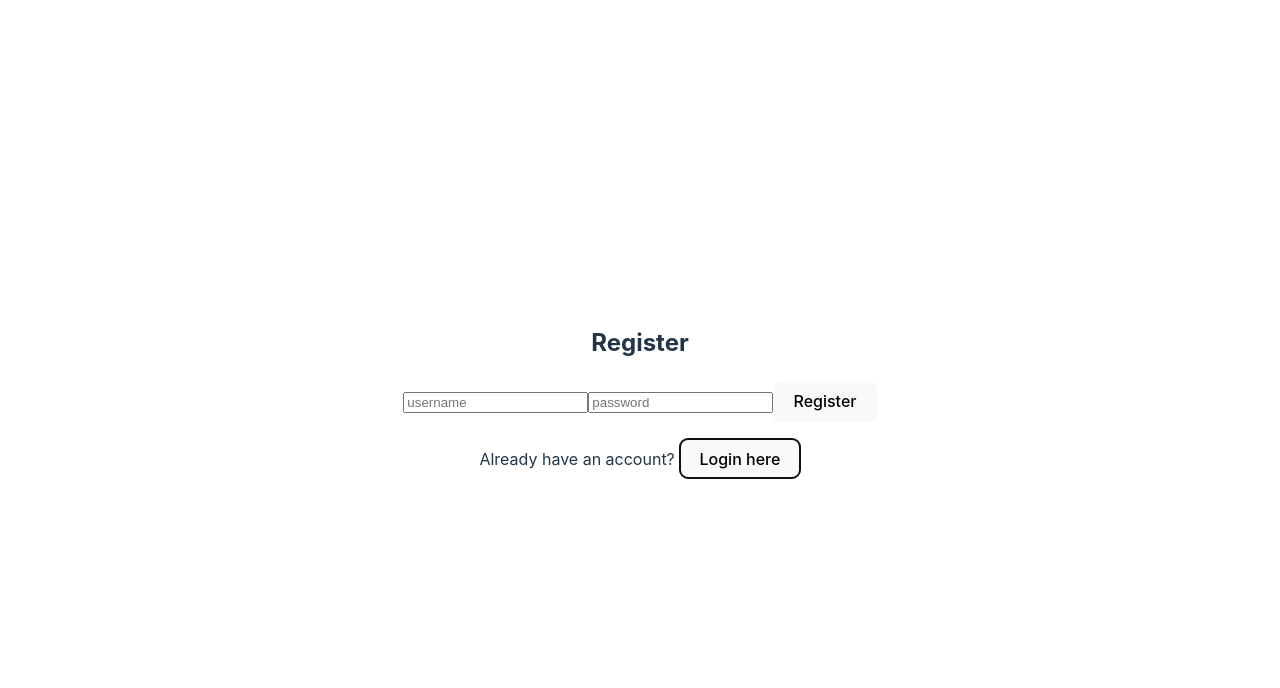
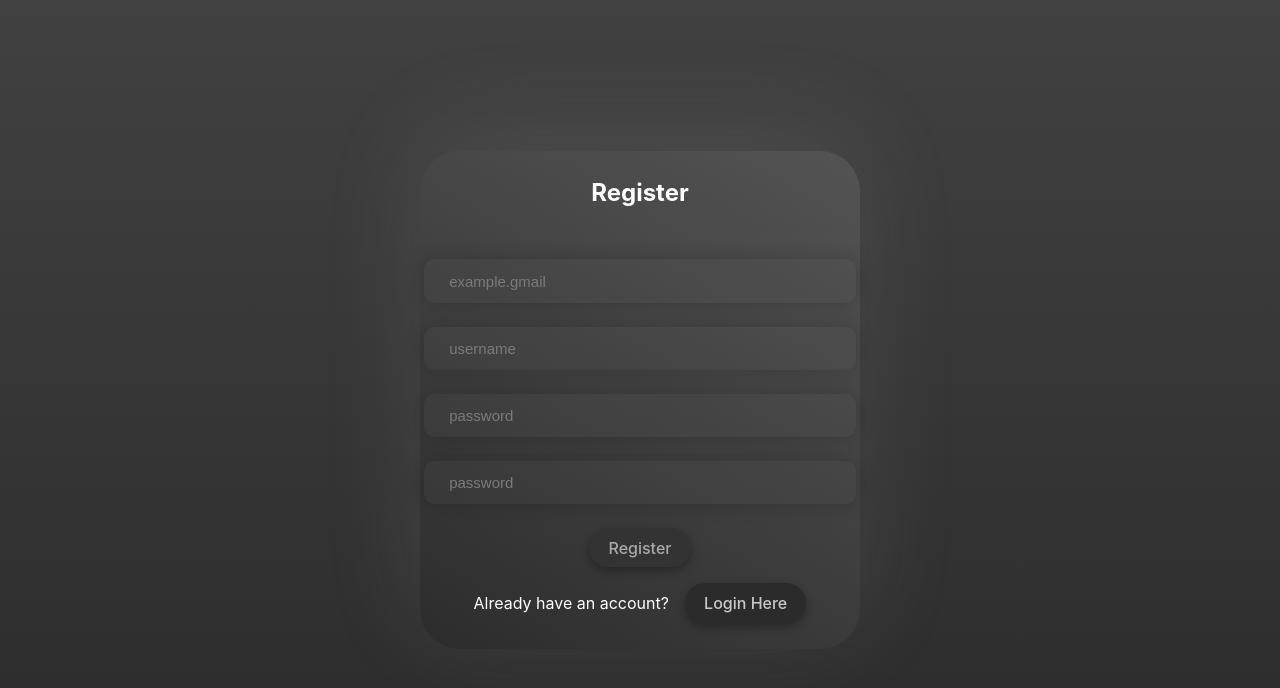
Before and after one commit to AlrJohn/easyFinance, a React (Vite) app in the folder frontend/easyFinance/: page /login in a window 1280 px wide. Both pictures are taken after a click on the button "Register here". Shown: the top 688 px of the page. Built offline with nearby package versions, Linux system fonts and the light colour scheme.

Commit message:
frontend style

```diff
--- a/frontend/easyFinance/package.json
+++ b/frontend/easyFinance/package.json
@@ -11,7 +11,8 @@
   },
   "dependencies": {
     "react": "^18.3.1",
-    "react-dom": "^18.3.1"
+    "react-dom": "^18.3.1",
+    "react-router-dom": "^7.1.1"
   },
   "devDependencies": {
     "@eslint/js": "^9.17.0",
--- /dev/null
+++ b/frontend/easyFinance/src/LoginPage.css
@@ -0,0 +1,112 @@
+body{
+    background-image: linear-gradient(to top, #2B2B2B, #414141);
+}
+input{
+    outline: none;
+    min-height: 2em ;
+    min-width: 60%;
+    background: transparent;
+    border: none;
+    border-width: 2px;
+    text-indent: 1em;
+    font-size: 15px;
+    -webkit-text-fill-color: #7b7b7b;
+    color: #7b7b7b;
+    caret-color: #7b7b7b;
+}
+
+input:focus{
+    border-color:#A3C6E1;
+}
+
+p{
+    color: white;
+}
+
+button{
+    border: none;
+    border-radius: 20px;
+}
+#div-container-holds_form {
+    position: relative; /* Needed for positioning the pseudo-element */
+    background: #4d4d4d00;
+    color: #59595916;
+    min-width: 11cm;
+    box-shadow: 0 -18px 100px rgba(190, 190, 190, 0.13);
+    padding-top: 0;
+    padding-bottom: 10px;
+    min-height: 10cm;
+    border-radius: 40px;
+    z-index: 1; /* Ensures content stays on top */
+}
+
+#div-container-holds_form::before {
+    content: ''; /* Creates an empty pseudo-element */
+    position: absolute;
+    top: 0;
+    left: 0;
+    right: 0;
+    bottom: 0;
+    background: linear-gradient(to top right, rgba(0, 0, 0, 0.062), rgba(255, 255, 255, 0.123)); /* Gradient */
+    border-radius: 40px; /* Apply border-radius to the pseudo-element */
+    z-index: -1; /* Ensures the pseudo-element is behind the content */
+}
+
+h2{
+    border-top-left-radius:18px ;
+    border-top-right-radius: 18px;
+    color:white;
+    padding-bottom: 1em;
+    padding-top: 1em;
+    margin-bottom: 1em;
+    color :white;
+    background: #48484816;
+    margin-top: 0;
+}
+.div-container-holds_input{
+    border-radius: 10px;
+    display: flex;
+    align-items: center;
+    justify-content: space-between;
+    color: white;
+    background-color: rgba(88,88,88,.1);
+    margin: 0em .25em 1.5em .25em;
+    padding: .1em .5em .1em .5em ;
+    box-shadow: 0 0px 20px rgba(0, 0, 0, 0.2);
+    min-height: 40px;
+    min-width:11cm;
+}
+
+button{
+    box-shadow: 0 4px 10px rgba(0, 0, 0, 0.3);
+}
+#button-toggle-toggleForm{
+    color:rgba(255, 255, 255, 0.749);
+    background:#2b2b2b;
+    margin: 0em 0em 0em 1em;
+    transition-duration: 500ms;
+    transition-property: all;
+}
+#button-submit-submitForm{
+
+    color:rgba(255, 255, 255, 0.585);
+    background: #333333;
+    transition-duration: 500ms;
+    transition-property: all;
+
+}
+#button-submit-submitForm:hover,
+#button-toggle-toggleForm:hover{
+    background:#272727;
+    border-radius: 40px;
+    padding:1em 1.8em 1em 1.8em;
+
+}
+#p-message-errorMessage{
+    color: red;
+    display:none;
+}
+#div-container-register_password:focus-within,
+#div-container-register_confirm_password:focus-within{
+    color: white;
+}
--- a/frontend/easyFinance/src/LoginPage.jsx
+++ b/frontend/easyFinance/src/LoginPage.jsx
@@ -1,5 +1,6 @@
 import React, { useState } from "react";
 import { useNavigate } from "react-router-dom";
+import './LoginPage.css';
 
 const LoginPage = ({ onLogin }) => {
     const navigate = useNavigate();
@@ -8,7 +9,8 @@ const LoginPage = ({ onLogin }) => {
     const [isLogin, setIsLogin] = useState(true);
     const [path, setPath] = useState('login');
     const [message, setMessage] = useState("");
-
+    const [confirmPassword, setConfirmPassword] = useState("");
+    const [email, setEmail] = useState("");
 
     const handleLogin = (e) => {
         e.preventDefault();
@@ -18,11 +20,33 @@ const LoginPage = ({ onLogin }) => {
     }
 
     const toggleForm = () => {
-
+        document.querySelector( "#register-login input:first-of-type").focus();
         setIsLogin(!isLogin);
 
         setPath(!isLogin ? "login" : "register");
 
+
+
+    }
+
+    const registerNewUser = (e)=>{
+        if( confirmPassword!== password ){
+            e.preventDefault();
+            document.getElementById( "p-message-errorMessage" ).style.display = "block";
+            document.getElementById( "input-password-register_password" ).style.borderColor = "red";
+            document.getElementById( "input-password-register_confirm_password" ).style.borderColor = "red";
+            document.getElementById( "div-container-register_password" ).style.color = 'red';
+            document.getElementById( "div-container-register_confirm_password" ).style.color = 'red';
+        }
+        else{
+            document.getElementById( "p-message-errorMessage" ).style.display = "none";
+            document.getElementById( "input-password-register_password" ).style.borderColor = "black";
+            document.getElementById( "input-password-register_confirm_password" ).style.borderColor = "black";
+            document.getElementById( "div-container-register_password" ).style.color = 'white';
+            document.getElementById( "div-container-register_confirm_password" ).style.color = 'white';
+            console.log("New User Registered");
+            setIsLogin( !isLogin);
+        }
     }
 
     const registerUser = async (username, password, path) => {
@@ -52,31 +76,130 @@ const LoginPage = ({ onLogin }) => {
         }
     };
 
+    const nav = (e) => {
+        e.preventDefault();
+        onLogin({"username" : "test", "id" : 1});
+        navigate("/transactions");
+    }
+
+    if( !isLogin )
+        return(
+            <div id = "div-container-holds_form">
+                <h2>Register</h2>
+
+                <form id="register-login" onSubmit={registerNewUser}>
+
+                    <div className="div-container-holds_input">
+
+                        <input
+                            autoComplete="off"
+                            required
+                            type = "email"
+                            id = "input-email-register_email"
+                            placeholder = "example.gmail"
+                            value = {email}
+                            onChange = { (e) => setEmail( e.target.value )}
+                        />
+                    </div>
+                    <div className="div-container-holds_input">
+
+                        <input
+                            autoComplete="off"
+                            required
+                            type = "text"
+                            id = "input-text-register_username"
+                            placeholder = "username"
+                            value = {username}
+                            onChange = { (e) => setUsername( e.target.value )}
+                        />
+                    </div>
+                    <div className="div-container-holds_input" id = "div-container-register_password">
+
+                        <input
+                            autoComplete="off"
+                            required
+                            type = "password"
+                            id = "input-password-register_password"
+                            placeholder = "password"
+                            value = {password}
+                            onChange = { (e) => setPassword( e.target.value )}
+                        />
+                    </div>
+                    <div className="div-container-holds_input" id = "div-container-register_confirm_password">
+
+                        <input
+                            autoComplete="off"
+                            required
+                            type = "password"
+                            id = "input-password-register_confirm_password"
+                            placeholder = "password"
+                            value = {confirmPassword}
+                            onChange={ (e) => setConfirmPassword( e.target.value )}
+                        />
+                    </div>
+                    <button
+                        id = "button-submit-submitForm"
+                        type = "submit"
+
+
+                    >Register</button>
+                </form>
+                <p id = "p-message-errorMessage" >Password do not match</p>
+                <p>
+                    Already have an account?
+                    <button
+                        id = "button-toggle-toggleForm"
+                        onClick = {toggleForm}
+                    >Login Here</button>
+                </p>
+                {message && <p>{message}</p>}
+            </div>
+
+        )
+
     return (
-        <div>
+        <div id= "div-container-holds_form">
+            <button
+            onClick={nav}
+            >HOme</button>
             <h2>{isLogin? "Login" : "Register"}</h2>
-            <form onSubmit={handleLogin}>
+            <form onSubmit={handleLogin} id ="register-login">
+                <div className="div-container-holds_input">
+
                     <input
+                        autoComplete="off"
                         type="text"
+                        required
+                        id = "input-text-username"
                         placeholder="username"
                         value={username}
                         onChange={(e) => setUsername(e.target.value)}
                     />
+                </div>
+                <div className="div-container-holds_input">
 
                     <input
+                        autoComplete="off"
+                        required
                         type="password"
+                        id = "input-password-password"
                         placeholder="password"
                         value={password}
                         onChange={(e) => setPassword(e.target.value)}
                     />
-                <button type="submit">{isLogin? "Login" : "Register"}</button>
+                </div>
+                <button
+                    id = "button-submit-submitForm"
+                    type="submit"
+                >{isLogin? "Login" : "Register"}</button>
 
             </form>
             <p>
                 {isLogin
                     ? "Don't have an account? "
                     : "Already have an account? "}
-                    <button onClick={toggleForm}>
+                    <button onClick={toggleForm}
+                    id="button-toggle-toggleForm">
                     {isLogin ? "Register here" : "Login here"}
                     </button>
             </p>
--- /dev/null
+++ b/frontend/easyFinance/src/Transactions.css
@@ -0,0 +1,17 @@
+#div-container-body{
+    color: black;
+    border: solid;
+    min-width: 10cm;
+
+}
+
+#button-sign_out-transtactions{
+    position: absolute;
+    top: 0;
+    right:0px;
+}
+
+#div-container-TransactionList{
+    color: green;
+    border: solid;
+}
--- a/frontend/easyFinance/src/Transactions.jsx
+++ b/frontend/easyFinance/src/Transactions.jsx
@@ -1,6 +1,7 @@
 import React, { useEffect, useState } from "react";
 import { useNavigate } from "react-router-dom";
 
+import './Transactions.css';
 
 const TransactionsPage = ({ user, onSignOut}) => {
     const navigate = useNavigate();
@@ -33,12 +34,15 @@ const signOut = (e) => {
 }
 
   return (
-    <div>
-
-        <button onClick={signOut}>Sign out</button>
+    <div id="div-container-body">
+        <button
+          id = "button-sign_out-transtactions"
+          onClick={signOut}
+        >Sign out</button>
 
 
       <h2>{transactions.length != 0? user.username+"'s" : "NO"} Transactions</h2>
+      <div id="div-container-TransactionList">
         <ul>
           {transactions.length != 0? transactions.map((transaction) => (
             <li key={transaction.id}>
@@ -46,6 +50,7 @@ const signOut = (e) => {
             </li>
           )) : "No Transactions to Show"}
         </ul>
+      </div>
       <button onClick={addTr}> Add Transactions</button>
     </div>
   );
```
Also changed, not shown: 1 other file (tests, documents, lock files or other folders). Lines whose indentation alone changed are shown as unchanged.
